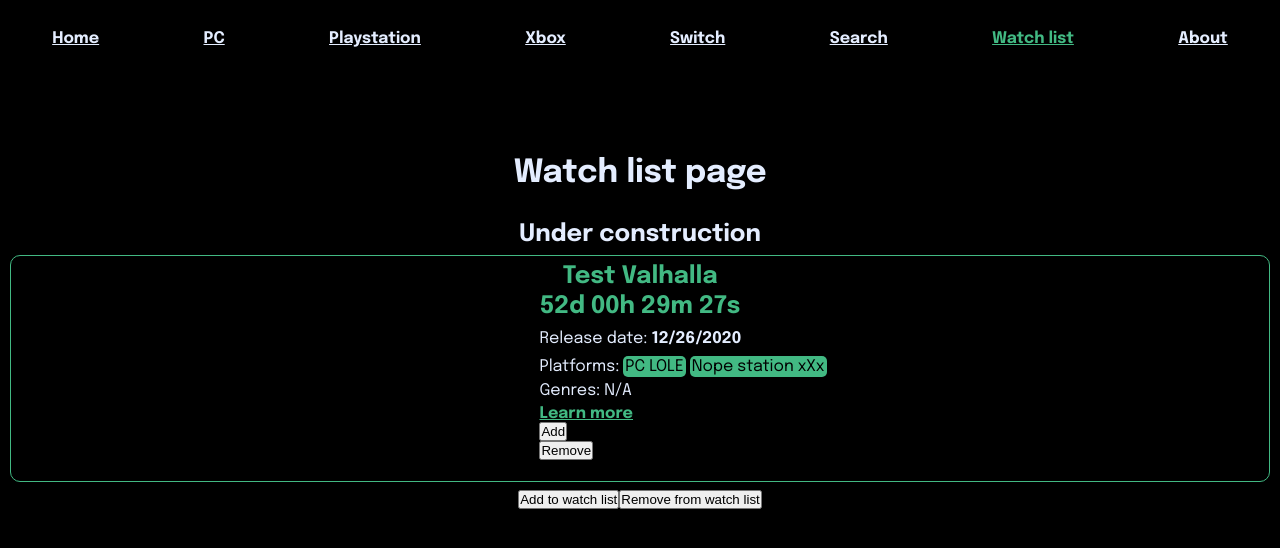
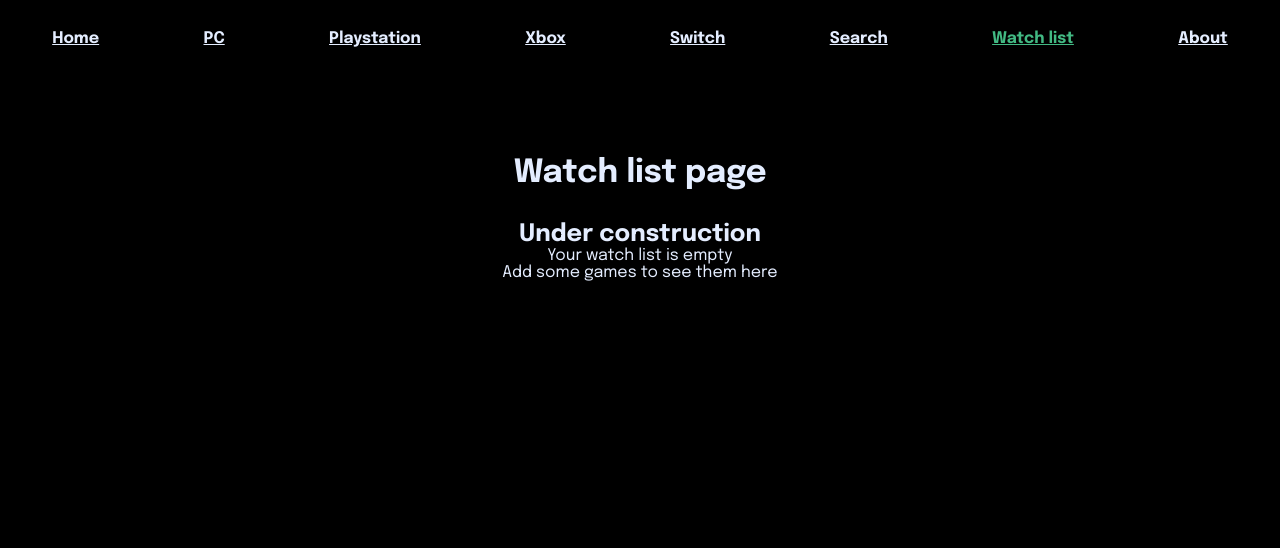
Before and after one commit to Vehx/game-releases, a Vue app: page /watch-list in a window 1280 px wide. Shown: the top 548 px of the page. Built offline with nearby package versions, Linux system fonts and the light colour scheme.

Commit message:
removed test code

```diff
--- a/src/views/WatchList.vue
+++ b/src/views/WatchList.vue
@@ -3,44 +3,25 @@
     <h1>Watch list page</h1>
     <h2>Under construction</h2>
     <p>{{ savedGames }}</p>
-    <GameLi :game="testGame" />
-    <button @click="addToWatchList">Add to watch list</button>
-    <button @click="removeFromWatchList">Remove from watch list</button>
     <div v-if="savedGames">
       <GameList title="Watch list" minimal :body="fetchBody" />
+    </div>
+    <div v-else>
+      <p>
+        Your watch list is empty
+      </p>
+      <p>Add some games to see them here</p>
     </div>
   </div>
 </template>
 
 <script>
 import GameList from "@/components/GameList.vue";
-import GameLi from "@/components/GameLi.vue";
 
 export default {
   name: "WatchList",
   components: {
-    GameLi,
     GameList
-  },
-  data() {
-    return {
-      testGame: {
-        name: "Test Valhalla",
-        id: 133004,
-        platforms: [
-          {
-            id: 6,
-            name: "PC LOLE"
-          },
-          {
-            id: 8,
-            name: "Nope station xXx"
-          }
-        ],
-        first_release_date: 1609000000,
-        slug: "assassins-creed-valhalla"
-      }
-    };
   },
   computed: {
     savedGames() {
@@ -54,29 +35,6 @@ export default {
             limit 50;`
         : false;
     }
-  },
-  methods: {
-    addToWatchList() {
-      // this.game.id when in GameLi
-      if (localStorage.getItem("watchlist")) {
-        let currentStorage = localStorage.getItem("watchlist");
-        currentStorage += `,${this.testGame.id}`;
-        localStorage.setItem("watchlist", currentStorage);
-      } else {
-        localStorage.setItem("watchlist", this.testGame.id);
-      }
-      // console.log(currentStorage);
-    },
-    removeFromWatchList() {
-      let currentStorage = localStorage.getItem("watchlist");
-      let storageArray = currentStorage.split(",");
-      storageArray.splice(storageArray.indexOf(this.testGame.id), 1);
-      if (storageArray.length < 1) localStorage.removeItem("watchlist");
-
-      currentStorage = storageArray.toString();
-      console.log(currentStorage);
-      localStorage.setItem("watchlist", currentStorage);
-    }
   }
 };
 </script>
```
